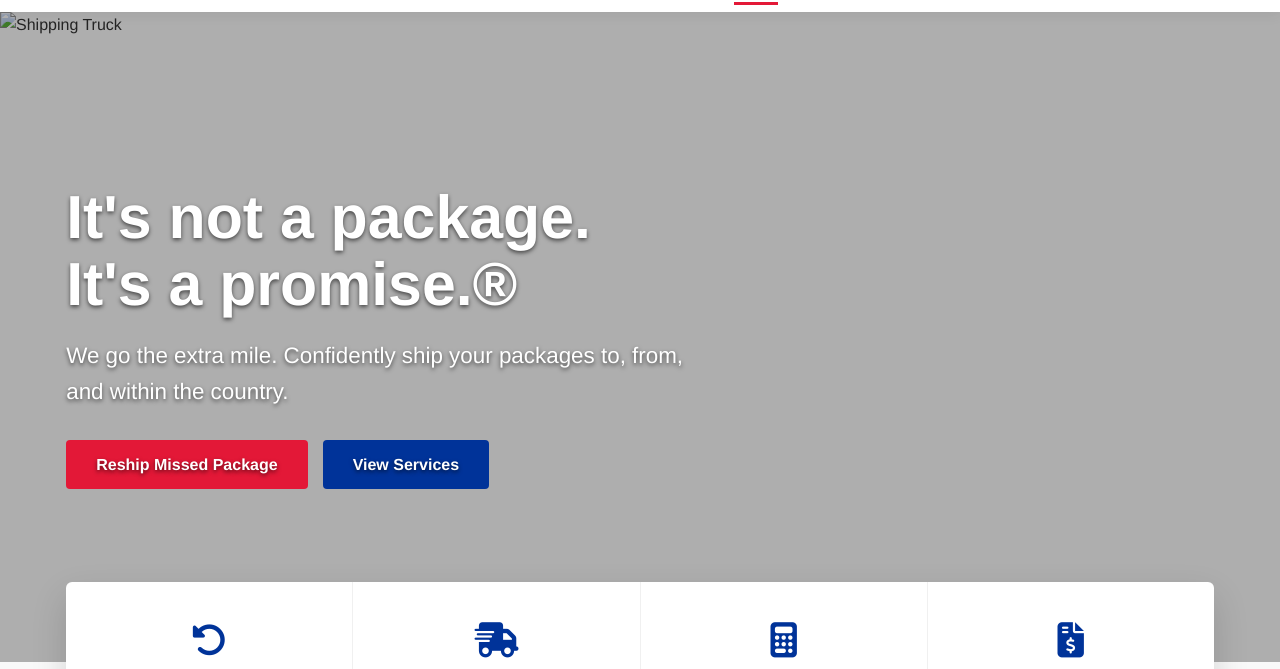
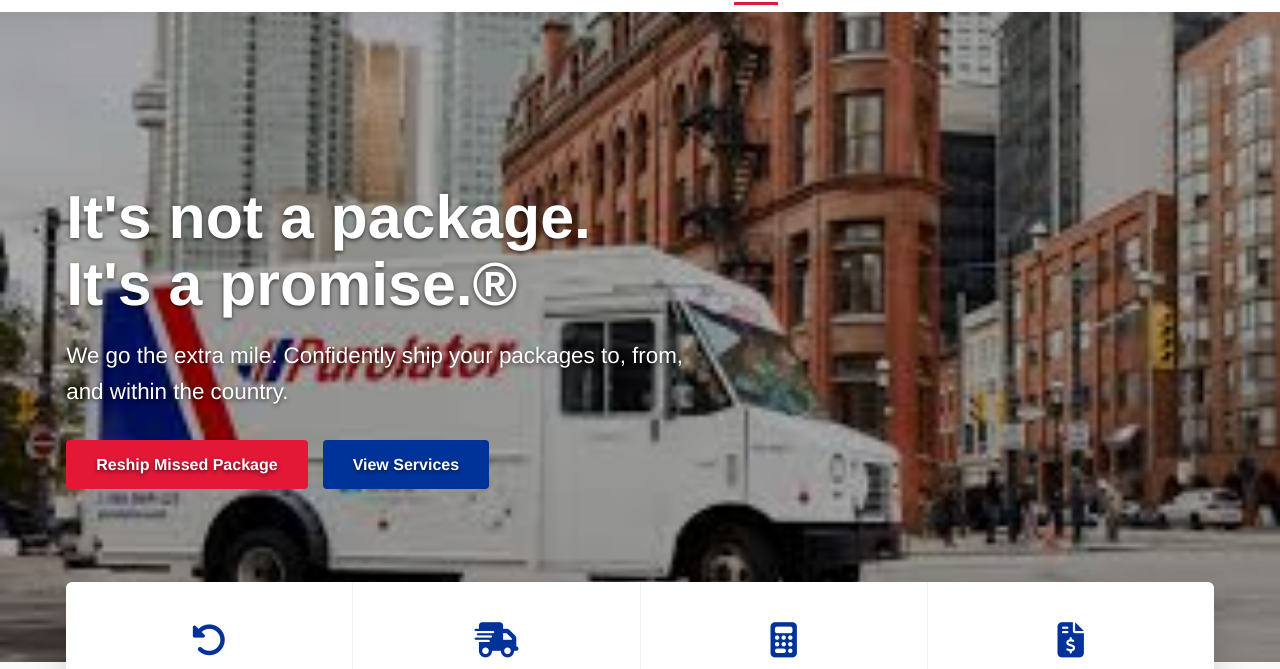
Before and after one commit to purolatorforms/reship, a plain HTML site: page index.html in a window 1280 px wide. Shown: the part 107-776 px from the top of the page. Drawn offline with Linux system fonts and the light colour scheme.

Commit message:
Update index.html

```diff
--- a/index.html
+++ b/index.html
@@ -34,7 +34,7 @@
     </header>
 
     <section class="hero">
-        <img src="banner.jpg" alt="Shipping Truck" class="hero-bg-img">
+        <img src="banner.jpeg" alt="Shipping Truck" class="hero-bg-img">
         <div class="hero-overlay"></div>
 
         <div class="container">
```
